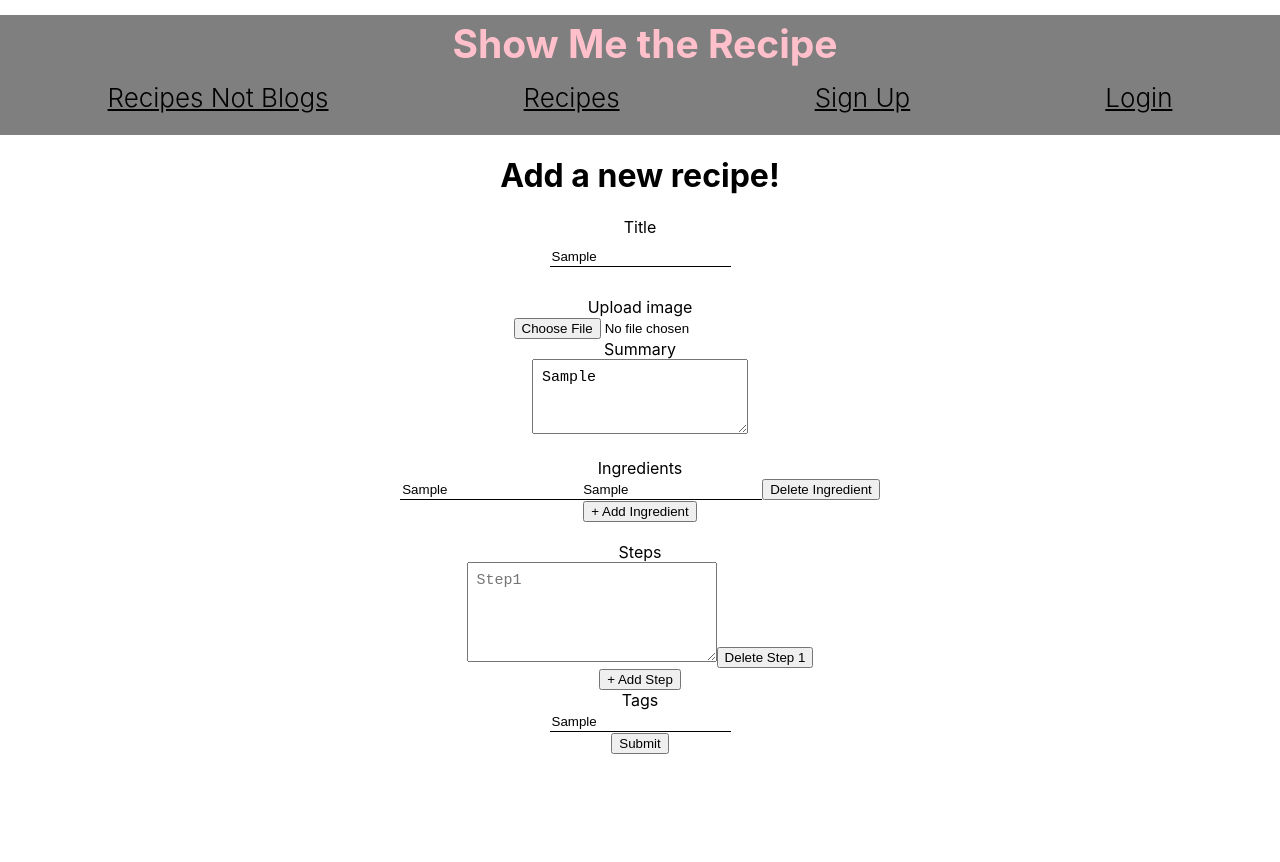
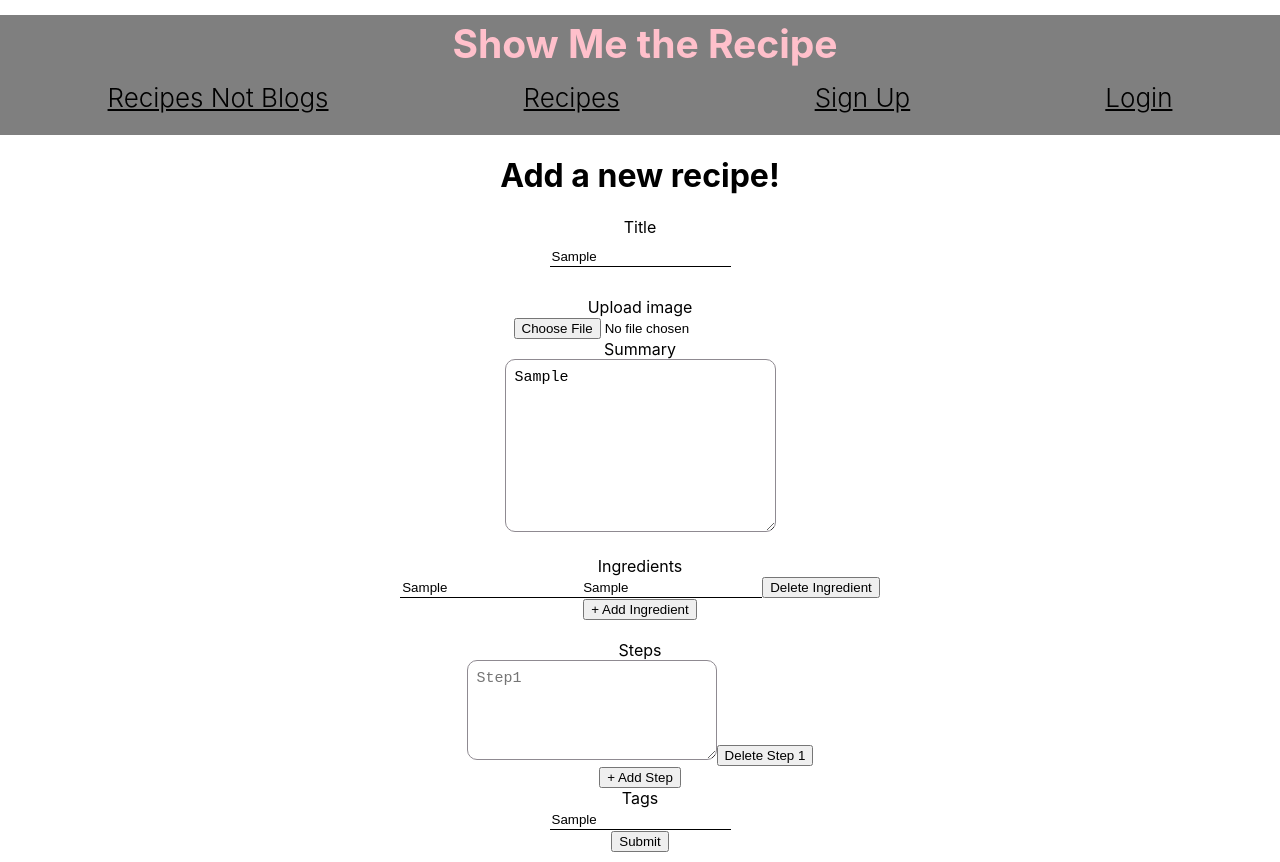
Before and after one commit to kailanak1/recipe-blog-frontend, a React (Create React App) app: page /add-recipe in a window 1280 px wide. Both pictures are taken after typing "Sample", "Sample", "Sample", "Sample", "Sample" into the empty fields and a click on the button "+ Add Step". Before the commit the page ends 800 px from the top, so only its background shows below. Built offline with nearby package versions, Linux system fonts and the light colour scheme; no server answers.

Commit message:
added styles

```diff
--- a/src/App.css
+++ b/src/App.css
@@ -48,7 +48,7 @@
   border-radius: 10;
   box-shadow: 3px 3 px 5px 6px rgb(14, 14, 14) ;
   border-width: 3;
-  border-radius: 15px;
+  border-radius: 10px;
 }
 
 
@@ -61,3 +61,11 @@ input[type=text] {
   box-sizing: border-box;
   margin:10px 0;
 }
+
+#ip2 {
+  border-radius: 10px;
+  border: 1px solid rgb(143, 138, 145);
+  padding: 20px;
+  width: 200px;
+  height: 15px;
+}
--- a/src/components/AddRecipeForm.js
+++ b/src/components/AddRecipeForm.js
@@ -138,6 +138,7 @@ class AddRecipeForm extends React.Component {
             <div key={index} className="form-group">
 
               <textarea
+                id="ip2"
                 placeholder={`Step${index+1}`}
                 style={textareastyle}
                 name="rec_steps"
@@ -189,8 +190,8 @@ class AddRecipeForm extends React.Component {
         padding: "9px",
         boxSizing: "border-box",
         fontSize: "15px",
-        minHeight: "75px",
-        minWidth: "100px"
+        minHeight: "173px",
+        minWidth: "271px"
   }
 
   return (
--- a/src/components/Profile.js
+++ b/src/components/Profile.js
@@ -119,7 +119,14 @@ class Profile extends React.Component{
     }
 
     showForm = () => {
-        return <EditForm />
+        if(this.state.form === false){
+            return(
+             <EditForm style={{display: "none"}}/>)
+            }
+        else{
+            return(
+            <EditForm style={{display: "block"}}/>)
+        }
     }
 
     profileRender = () => {
```
